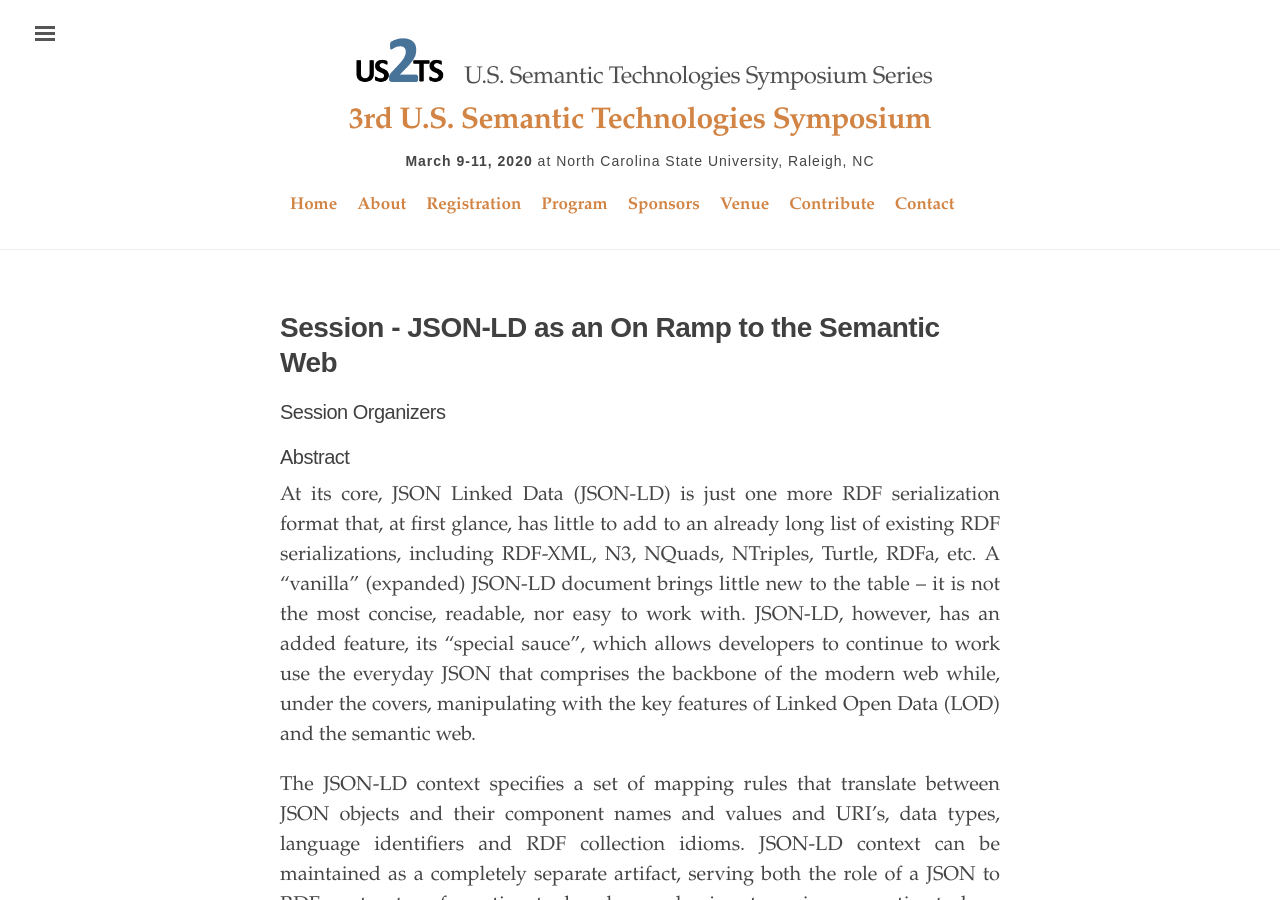
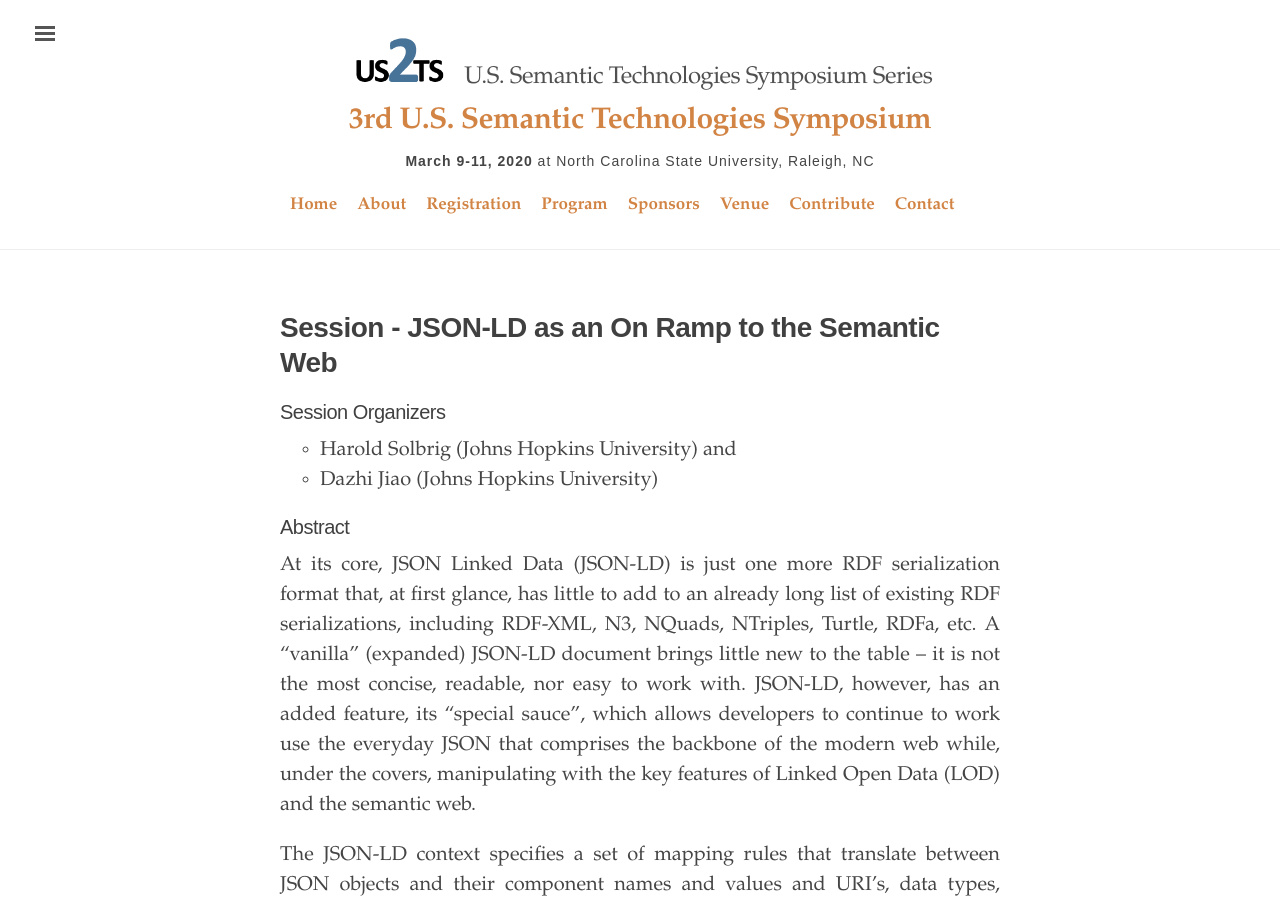
Before and after one commit to us2ts/us2ts.github.io, a Jekyll site: the page built from pages/program-jsonld.md, in a window 1280 px wide and 900 px high. Built offline with Jekyll 4.4.1, drawn with Linux system fonts in a browser that asks for light colours; comment, search, counter and statistics services are not loaded.

Commit message:
Adds session organizers for JSON-LD 1.1 tutorial

```diff
--- a/pages/program-jsonld.md
+++ b/pages/program-jsonld.md
@@ -11,7 +11,8 @@
 
 #### Session Organizers
 
-
+- Harold Solbrig (Johns Hopkins University) and
+- Dazhi Jiao (Johns Hopkins University)
 
 #### Abstract
 
```
